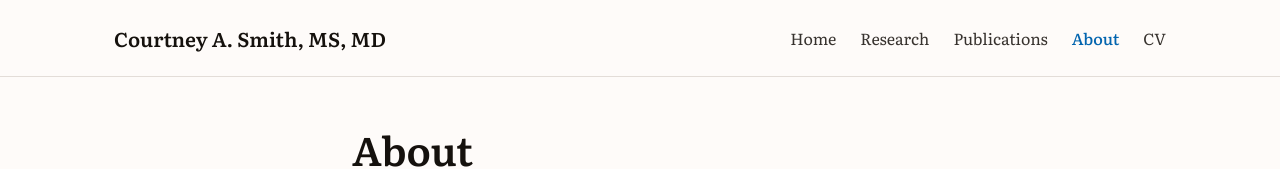
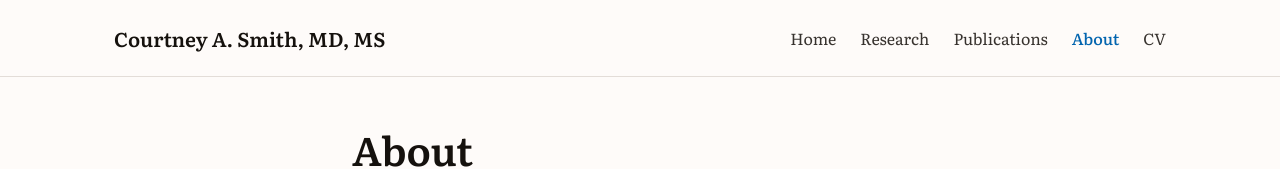
Before and after one commit to courtneyasmith/courtneyasmith.github.io, a Next.js app: page /about in a window 1280 px wide. Shown: the top 169 px of the page. Built offline with nearby package versions, Linux system fonts and the light colour scheme.

Commit message:
@ Fix credential order to MD, MS
Updated all instances to list MD before MS.
@

```diff
--- a/src/app/about/page.tsx
+++ b/src/app/about/page.tsx
@@ -5,7 +5,7 @@ import { ScrollReveal } from '@/components/animation/ScrollReveal'
 
 export const metadata: Metadata = {
   title: 'About',
-  description: 'Background, education, and research trajectory of Courtney A. Smith, MS, MD.',
+  description: 'Background, education, and research trajectory of Courtney A. Smith, MD, MS.',
 }
 
 const education = [
--- a/src/app/cv/page.tsx
+++ b/src/app/cv/page.tsx
@@ -6,7 +6,7 @@ import { publications } from '@/data/publications'
 
 export const metadata: Metadata = {
   title: 'CV',
-  description: 'Curriculum vitae of Courtney A. Smith, MS, MD.',
+  description: 'Curriculum vitae of Courtney A. Smith, MD, MS.',
 }
 
 const firstAuthorCount = publications.filter(
--- a/src/app/publications/page.tsx
+++ b/src/app/publications/page.tsx
@@ -123,7 +123,7 @@ export default function PublicationsPage() {
   return (
     <>
       {/* Add metadata via document title since this is a client component */}
-      <title>Publications | Courtney A. Smith, MS, MD</title>
+      <title>Publications | Courtney A. Smith, MD, MS</title>
 
       <Container size="content">
         <PageHeader
--- a/src/data/site-config.ts
+++ b/src/data/site-config.ts
@@ -1,7 +1,7 @@
 import type { SiteConfig } from '@/types'
 
 export const siteConfig: SiteConfig = {
-  name: 'Courtney A. Smith, MS, MD',
+  name: 'Courtney A. Smith, MD, MS',
   title: 'Physician-Scientist',
   tagline: 'I am a physician-scientist building computational tools to understand and reduce disparities in dermatologic care access, burden, and outcomes.',
   email: 'casmit16@g.ucla.edu',
```
